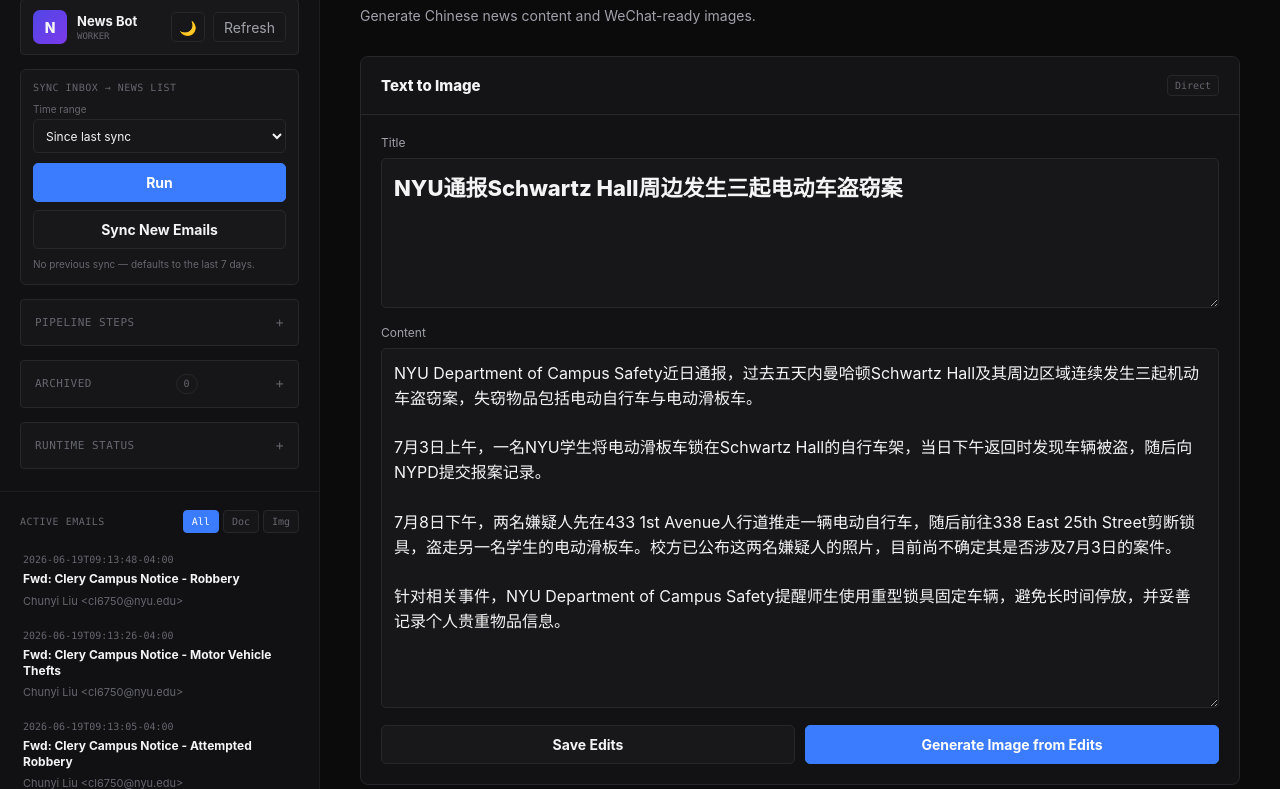
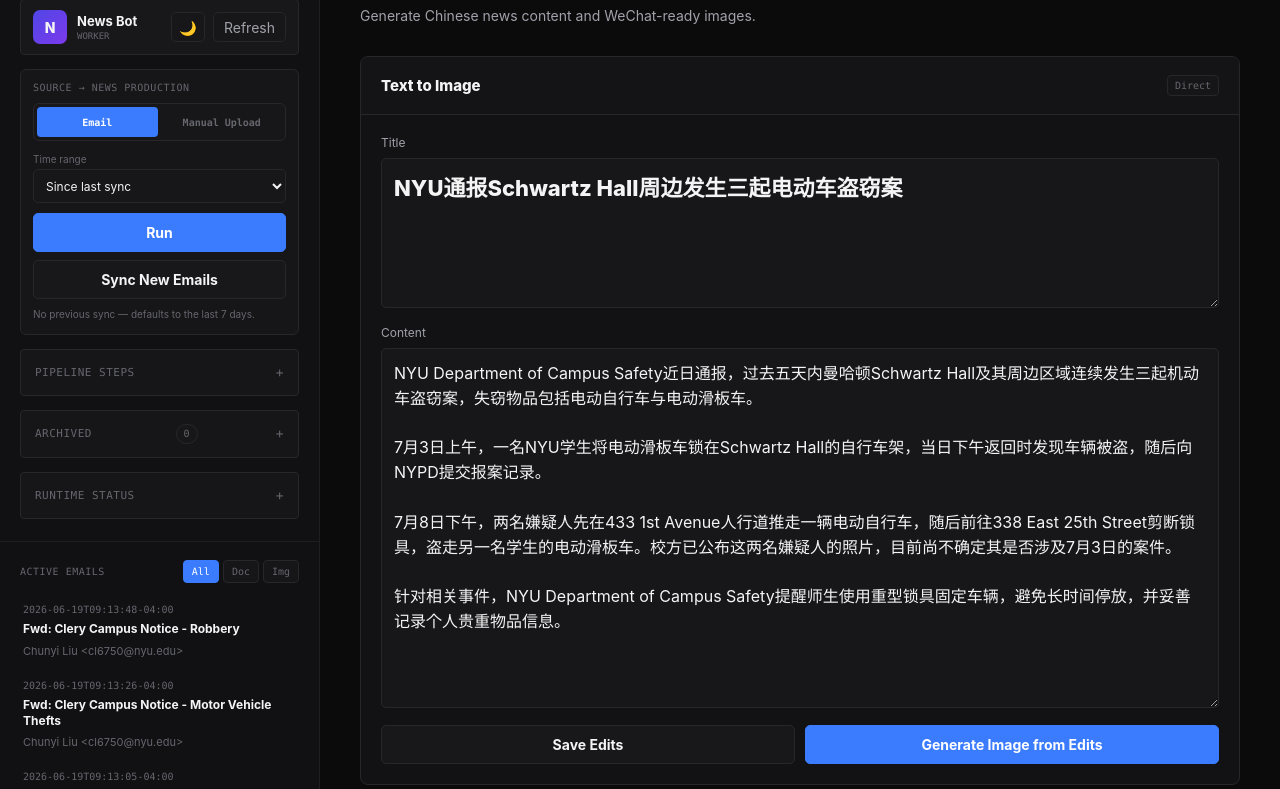
Before and after one commit to sx2660-png/news_intelligence, a Flask app: page / in a window 1280 px wide. Shown: the part 72-861 px from the top of the page. Run offline with Flask 3, Linux system fonts and the light colour scheme; the visitor is signed in with stand-in values (Sample User, id 1); data that the repository does not hold is empty.

Commit message:
feat: add manual import functionality for text and image sources, enhance dashboard UI

```diff
--- a/app.py
+++ b/app.py
@@ -4,6 +4,7 @@
 
 from __future__ import annotations
 
+import base64
 import json
 import os
 from datetime import datetime, timedelta, timezone
@@ -27,6 +28,7 @@ FETCH_STATE_FILE = BASE_DIR / "fetch_state.json"
 # Fallback window (days) used the very first time we fetch, before any
 # last-fetch timestamp has been recorded.
 DEFAULT_FETCH_DAYS = 7
+MAX_MANUAL_IMAGE_BYTES = 10 * 1024 * 1024
 
 app = Flask(__name__)
 app.secret_key = os.environ.get("SECRET_KEY", "dev-news-intelligence-session-key")
@@ -217,6 +219,39 @@ def _make_article(email: dict) -> dict:
         "body": body,
         "original_body": email["body"],
     }
+
+
+def _extract_image_text(image_bytes: bytes, mime_type: str) -> str:
+    api_key = os.environ.get("OPENROUTER_API_KEY") or content_generator.OPENROUTER_API_KEY
+    if not api_key:
+        raise RuntimeError("OPENROUTER_API_KEY is not set")
+    client = OpenAI(api_key=api_key, base_url="https://openrouter.ai/api/v1")
+    encoded = base64.b64encode(image_bytes).decode("ascii")
+    response = client.chat.completions.create(
+        model=os.environ.get("MANUAL_VISION_MODEL", "google/gemini-2.5-flash"),
+        messages=[{"role": "user", "content": [
+            {"type": "text", "text": "请完整提取这张图片中的新闻事实和可见文字。不要推测，不要改写，不要描述界面。"},
+            {"type": "image_url", "image_url": {"url": f"data:{mime_type};base64,{encoded}"}},
+        ]}],
+        temperature=0.1,
+        max_tokens=1800,
+    )
+    return (response.choices[0].message.content or "").strip()
+
+
+def _make_manual_article(source_type: str, source_text: str, source_title: str = "", source_url: str = "") -> dict:
+    now = datetime.now(timezone.utc).isoformat()
+    source = {
+        "uid": f"manual-{int(datetime.now(timezone.utc).timestamp() * 1000)}",
+        "date": now,
+        "subject": source_title or "手动导入",
+        "sender": source_url or f"Manual {source_type}",
+        "body": source_text,
+    }
+    article = _make_article(source)
+    article["source_type"] = source_type
+    article["source_url"] = source_url
+    return article
 
 
 def _save_single_article(article: dict) -> None:
@@ -435,6 +470,42 @@ def generate():
     return jsonify({"article": article, "image": image})
 
 
+@app.post("/api/manual-import")
+def manual_import():
+    source_type = (request.form.get("source_type") or "text").strip().lower()
+    source_text = (request.form.get("text") or "").strip()
+    source_title = (request.form.get("title") or "").strip()
+    source_url = ""
+
+    try:
+        if source_type == "image":
+            upload = request.files.get("image")
+            if not upload or not upload.filename:
+                return jsonify({"error": "请选择一张图片"}), 400
+            mime_type = (upload.mimetype or "").lower()
+            if mime_type not in {"image/jpeg", "image/png", "image/webp"}:
+                return jsonify({"error": "仅支持 JPG、PNG 或 WebP 图片"}), 400
+            image_bytes = upload.read(MAX_MANUAL_IMAGE_BYTES + 1)
+            if len(image_bytes) > MAX_MANUAL_IMAGE_BYTES:
+                return jsonify({"error": "图片不能超过 10 MB"}), 400
+            source_text = _extract_image_text(image_bytes, mime_type)
+        elif source_type != "text":
+            return jsonify({"error": "不支持的导入类型"}), 400
+
+        if len(source_text) < 30:
+            return jsonify({"error": "内容太短，请至少提供 30 个字符"}), 400
+
+        article = _make_manual_article(source_type, source_text, source_title, source_url)
+        _save_single_article(article)
+        image = _generate_image_for_current_article()
+        return jsonify({"article": article, "image": image, "extracted_text": source_text})
+    except ValueError as exc:
+        return jsonify({"error": str(exc)}), 422
+    except Exception as exc:
+        app.logger.exception("Manual import failed")
+        return jsonify({"error": f"导入失败：{exc}"}), 502
+
+
 @app.post("/api/regenerate-copy")
 def regenerate_copy():
     payload = request.get_json(silent=True) or {}
--- a/templates/dashboard.html
+++ b/templates/dashboard.html
@@ -144,6 +144,17 @@
     .date-field select:hover{border-color:var(--border-2)}
     .sync-btns{display:grid;gap:8px}
     .sync-meta{font-size:10px;color:var(--muted);margin-top:8px;line-height:1.5}
+    .source-switch{display:grid;grid-template-columns:1fr 1fr;gap:4px;padding:3px;background:var(--input);border:1px solid var(--border);border-radius:6px;margin-bottom:12px}
+    .source-option{height:30px;border:0;background:transparent;color:var(--muted);border-radius:4px;cursor:pointer;font-family:var(--mono);font-size:10px;font-weight:700}
+    .source-option.active{background:var(--blue);color:#fff}
+    .source-pane[hidden],.manual-kind-pane[hidden]{display:none}
+    .manual-kinds{display:flex;gap:4px;margin-bottom:10px}
+    .manual-kind{height:27px;flex:1;border:1px solid var(--border);background:var(--input);color:var(--muted);border-radius:4px;cursor:pointer;font-family:var(--mono);font-size:9px}
+    .manual-kind.active{border-color:var(--blue);color:var(--text);background:rgba(59,124,255,.12)}
+    .manual-input{width:100%;min-height:72px;background:var(--input);border:1px solid var(--border);border-radius:5px;color:var(--text);padding:9px;outline:none;resize:vertical;font-size:11px;line-height:1.45;margin-bottom:8px}
+    input.manual-input{min-height:34px;height:34px;resize:none}
+    input[type="file"].manual-input{height:auto;min-height:42px;padding:9px 7px;color:var(--muted)}
+    .manual-note{font-size:9px;color:var(--muted);line-height:1.45;margin:-2px 0 9px}
 
     /* Archived list */
     .panel-count{font-family:var(--mono);font-size:10px;color:var(--muted);background:var(--input);border:1px solid var(--border);border-radius:10px;padding:1px 7px;margin-left:6px}
@@ -205,7 +216,12 @@
           </div>
         </div>
         <div class="sync-panel">
-          <div class="sync-title">Sync inbox → news list</div>
+          <div class="sync-title">Source → news production</div>
+          <div class="source-switch" role="tablist" aria-label="Content source">
+            <button class="source-option active" data-source="email" role="tab" aria-selected="true">Email</button>
+            <button class="source-option" data-source="manual" role="tab" aria-selected="false">Manual Upload</button>
+          </div>
+          <div class="source-pane" id="emailSourcePane">
             <div class="date-field">
               <label for="rangeDays">Time range</label>
               <select id="rangeDays">
@@ -222,6 +238,21 @@
               <button class="btn" id="syncBtn">Sync New Emails</button>
             </div>
             <div class="sync-meta" id="syncMeta">Run = fetch + auto-generate latest. Sync = fetch list only.</div>
+          </div>
+          <div class="source-pane" id="manualSourcePane" hidden>
+            <div class="manual-kinds" role="tablist" aria-label="Manual import type">
+              <button class="manual-kind active" data-kind="text">Paste Text</button>
+              <button class="manual-kind" data-kind="image">Upload Image</button>
+            </div>
+            <div class="manual-kind-pane" data-kind-pane="text">
+              <textarea class="manual-input" id="manualText" placeholder="Paste the Xiaohongshu caption or any source text…"></textarea>
+            </div>
+            <div class="manual-kind-pane" data-kind-pane="image" hidden>
+              <input class="manual-input" id="manualImage" type="file" accept="image/jpeg,image/png,image/webp">
+              <div class="manual-note">JPG, PNG or WebP, up to 10 MB. Text is extracted before rewriting.</div>
+            </div>
+            <button class="btn primary" id="manualGenerateBtn">Run</button>
+          </div>
         </div>
         <details class="side-panel">
           <summary>Pipeline Steps</summary>
@@ -348,7 +379,7 @@
     };
     const setBusy = (busy) => {
       ["runBtn","syncBtn","refreshBtn","saveBtn","imageBtn",
-       "downloadBtn","modalGenerateBtn","modalCopyBtn","modalArchiveBtn"].forEach(id => {
+       "downloadBtn","manualGenerateBtn","modalGenerateBtn","modalCopyBtn","modalArchiveBtn"].forEach(id => {
         const el = $(id); if(el) el.disabled = busy;
       });
       if(!busy) updateDownloadButton();
@@ -384,6 +415,23 @@
       applyTheme(next);
     }
     applyTheme(localStorage.getItem("theme") || "dark");
+
+    // ── Source switch / manual import ────────────────────────────────
+    let manualKind = "text";
+    function selectSource(source){
+      document.querySelectorAll(".source-option").forEach(btn => {
+        const active = btn.dataset.source === source;
+        btn.classList.toggle("active", active);
+        btn.setAttribute("aria-selected", String(active));
+      });
+      $("emailSourcePane").hidden = source !== "email";
+      $("manualSourcePane").hidden = source !== "manual";
+    }
+    function selectManualKind(kind){
+      manualKind = kind;
+      document.querySelectorAll(".manual-kind").forEach(btn => btn.classList.toggle("active", btn.dataset.kind === kind));
+      document.querySelectorAll("[data-kind-pane]").forEach(pane => pane.hidden = pane.dataset.kindPane !== kind);
+    }
 
     async function api(path, options = {}){
       const {keepBusy = false, ...fetchOptions} = options;
@@ -500,6 +548,33 @@
       }
     }
 
+    async function importManualSource(){
+      const form = new FormData();
+      form.append("source_type", manualKind);
+      if(manualKind === "text") form.append("text", $("manualText").value.trim());
+      if(manualKind === "image"){
+        const file = $("manualImage").files[0];
+        if(file) form.append("image", file);
+      }
+      setBusy(true);
+      showLoading(manualKind === "image" ? "Reading image, generating copy + image…" : "Generating copy + image…");
+      log(`Importing manual ${manualKind} source`);
+      try{
+        const res = await fetch("/api/manual-import", {method:"POST", body:form});
+        const data = await res.json();
+        if(!res.ok) throw new Error(data.error || res.statusText);
+        renderArticle(data.article);
+        renderImage(data.image);
+        log("Manual source imported; copy and image generated");
+        triggerImageDownload();
+        log("Image download triggered");
+        showToast("Image generated and downloaded");
+      } finally {
+        hideLoading();
+        setBusy(false);
+      }
+    }
+
     function renderImage(image){
       if(!image || !image.image_path){
         latestImagePath = "";
@@ -601,6 +676,11 @@
 
     // ── Events ─────────────────────────────────────────────────────────
     $("themeBtn").addEventListener("click", toggleTheme);
+    document.querySelectorAll(".source-option").forEach(btn => btn.addEventListener("click", () => selectSource(btn.dataset.source)));
+    document.querySelectorAll(".manual-kind").forEach(btn => btn.addEventListener("click", () => selectManualKind(btn.dataset.kind)));
+    $("manualGenerateBtn").addEventListener("click", async () => {
+      try{ await importManualSource(); } catch(err) { log(`Error: ${err.message}`); showToast(err.message); }
+    });
     $("refreshBtn").addEventListener("click", loadState);
     $("modalClose").addEventListener("click", closeModal);
     $("modalOverlay").addEventListener("click", (e) => { if(e.target === $("modalOverlay")) closeModal(); });
```
Also changed, not shown: 1 other file. Lines whose indentation alone changed are shown as unchanged.
